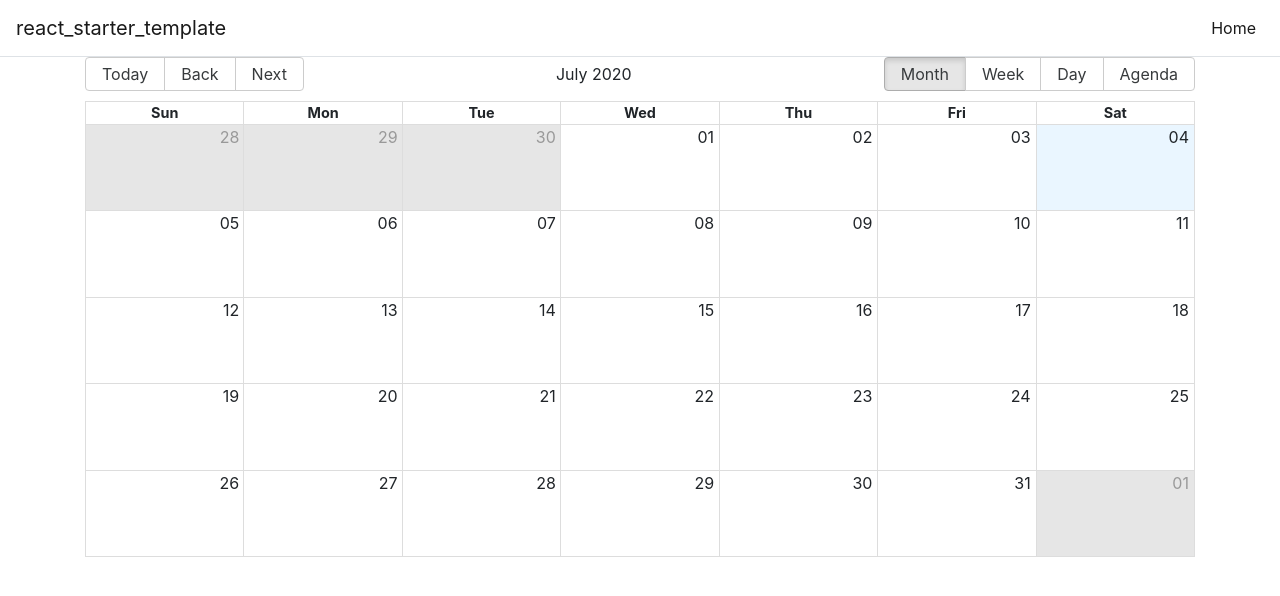
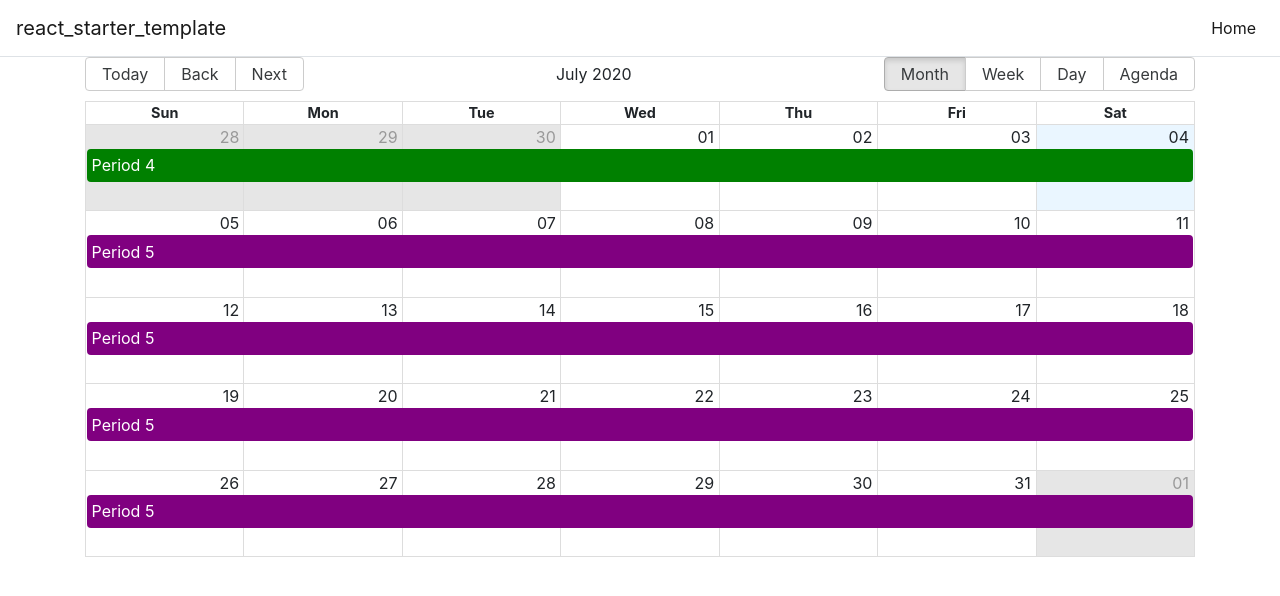
Before and after one commit to jaybenaim/workTaxReviews, a React (Create React App) app: page /#/calendar in a window 1280 px wide. Shown: the top 596 px of the page. Built offline with nearby package versions, Linux system fonts and the light colour scheme.

Commit message:
color coated periods

```diff
--- /dev/null
+++ b/src/assets/stylesheets/calendar.css
@@ -0,0 +1,33 @@
+[title="Period 1"] {
+  background: red !important;
+  border: 2px solid red;
+}
+[title="Period 2"] {
+  background: red !important;
+  border: 2px solid red;
+}
+[title="Period 3"] {
+  background: orange !important;
+  border: 2px solid orange;
+}
+[title="Period 4"] {
+  background: green !important;
+  border: 2px solid green;
+}
+[title="Period 5"] {
+  background: purple !important;
+  border: 2px solid purple;
+}
+
+[title="Period 6"] {
+  background: #3174ad !important;
+  border: 2px solid #3174ad;
+}
+.rbc-event {
+  background: none;
+  padding: 0;
+}
+.rbc-event-content {
+  padding: 2.5px;
+  border-radius: 4px;
+}
--- a/src/components/Calendar/Calendar.jsx
+++ b/src/components/Calendar/Calendar.jsx
@@ -3,20 +3,51 @@ import moment from "moment";
 
 import { Calendar as BigCalender, momentLocalizer } from "react-big-calendar";
 import "react-big-calendar/lib/css/react-big-calendar.css";
-
+import "../../assets/stylesheets/calendar.css";
 const localizer = momentLocalizer(moment);
 
 const Calendar = () => {
-  let period1Start = new Date(2020, 4, 10);
-  let period1End = new Date(2020, 5, 7);
   const myEventsList = [
     {
-      start: period1Start,
-      end: period1End,
+      start: new Date(2020, 2, 15),
+      end: new Date(2020, 3, 10),
       title: "Period 1",
       allDay: false,
     },
+    {
+      start: new Date(2020, 3, 12),
+      end: new Date(2020, 4, 10),
+      title: "Period 2",
+      allDay: false,
+    },
+    {
+      start: new Date(2020, 4, 10),
+      end: new Date(2020, 5, 7),
+      title: "Period 3",
+      allDay: false,
+    },
+    {
+      start: new Date(2020, 5, 7),
+      end: new Date(2020, 6, 5),
+      title: "Period 4",
+      allDay: false,
+    },
+    {
+      start: new Date(2020, 6, 5),
+      end: new Date(2020, 7, 2),
+      title: "Period 5",
+      allDay: false,
+    },
+    {
+      start: new Date(2020, 7, 2),
+      end: new Date(2020, 7, 30),
+      title: "Period 6",
+      allDay: false,
+    },
   ];
+  const onSelectEvent = (e) => {
+    console.log(e);
+  };
   return (
     <div className="container" style={{ height: "100%", width: "100%" }}>
       <BigCalender
@@ -25,6 +56,7 @@ const Calendar = () => {
         startAccessor="start"
         endAccessor="end"
         style={{ height: 500 }}
+        onSelectEvent={onSelectEvent}
       />
     </div>
   );
```
